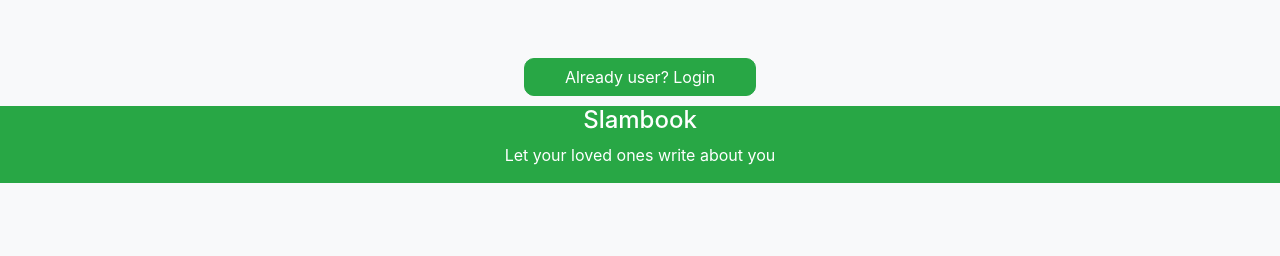
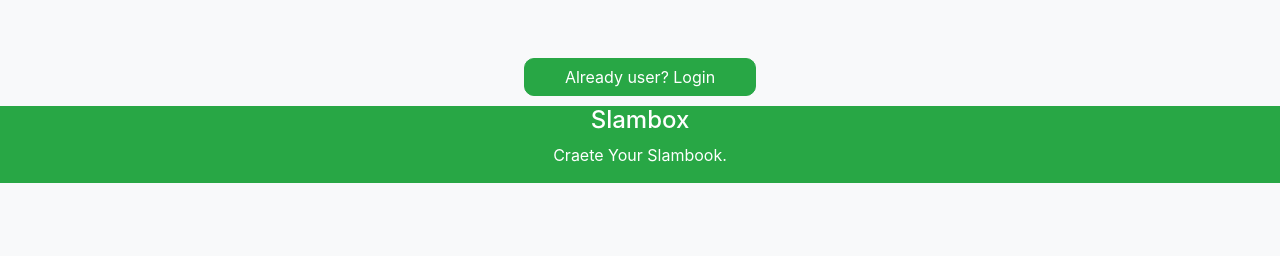
Before and after one commit to pranaykatariya/web, a Django app: page /signup in a window 1280 px wide. Shown: the part 617-873 px from the top of the page. Run offline with Django 3.2, Linux system fonts and the light colour scheme; some libraries are stand-ins or nearby versions.

```diff
--- a/accounts/templates/accounts/login.html
+++ b/accounts/templates/accounts/login.html
@@ -85,10 +85,10 @@
 
 <footer class="footer footer-slambook bg-success">
     <div class="h4 title text-center">
-        Slambook
+        Slambox
     </div>
     <div class="text-center">
-      <p>Let your loved ones write about you</p>
+      <p>Create Your Slambook.</p>
     </div>
   </footer>
 {% endblock %}
--- a/accounts/templates/accounts/signup.html
+++ b/accounts/templates/accounts/signup.html
@@ -124,10 +124,10 @@
 
 <footer class="footer footer-slambook bg-success">
     <div class="h4 title text-center">
-        Slambook
+        Slambox
     </div>
     <div class="text-center">
-      <p>Let your loved ones write about you</p>
+      <p>Craete Your Slambook.</p>
     </div>
   </footer>
 
--- a/pages/templates/pages/contact.html
+++ b/pages/templates/pages/contact.html
@@ -102,10 +102,10 @@
 
 <footer class="footer footer-slambook bg-success">
     <div class="h4 title text-center">
-        Slambook
+        Slambox
     </div>
     <div class="text-center">
-      <p>Let your loved ones write about you</p>
+      <p>Create Your slambook.</p>
     </div>
   </footer>
 
```
